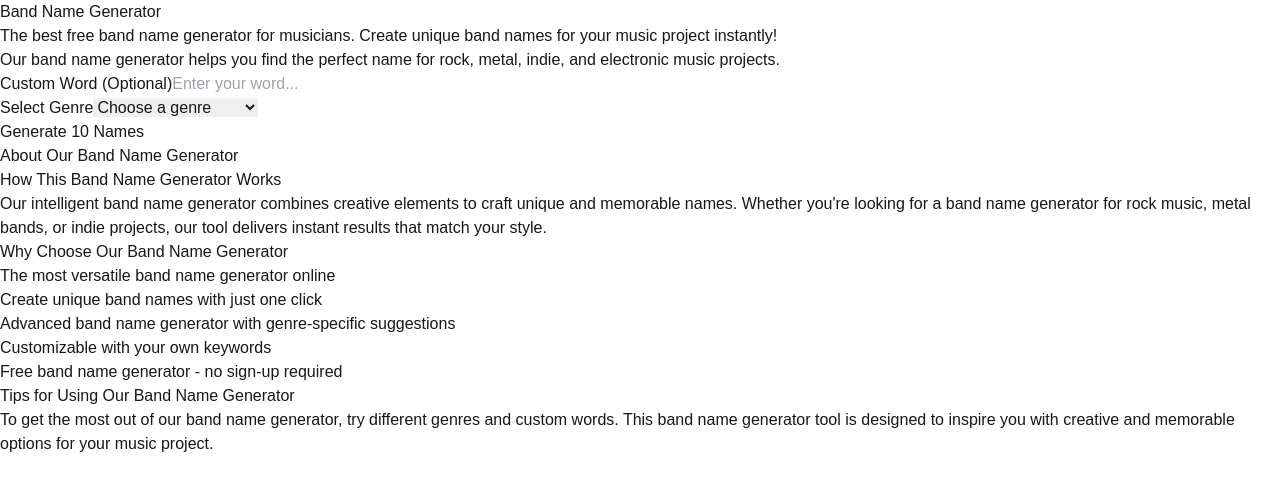
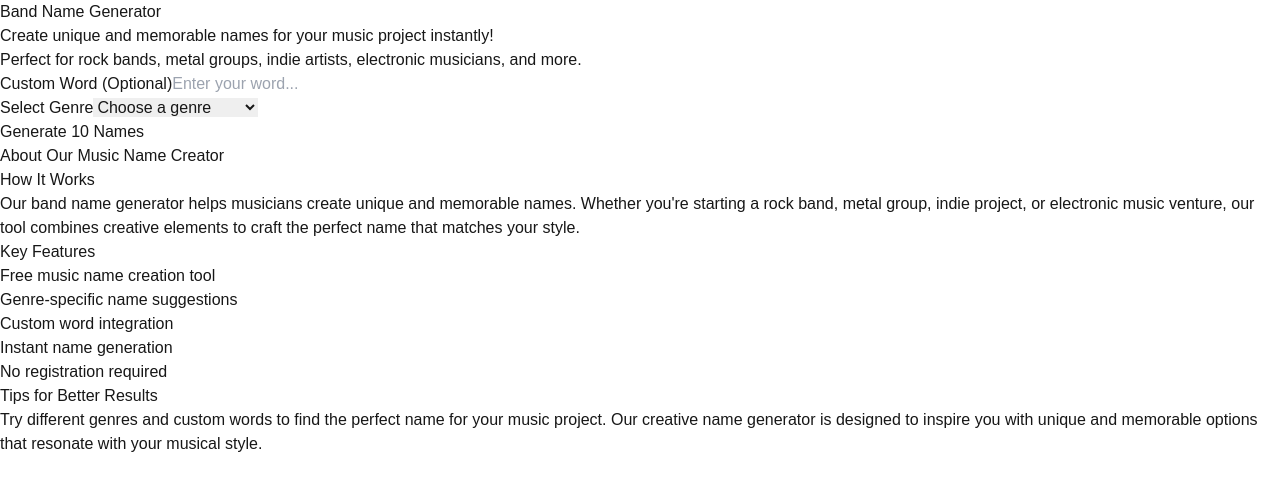
Before and after one commit to nn-niuge/band-name-generator, a Next.js app: page / in a window 1280 px wide. Shown: the top 490 px of the page. Built offline with nearby package versions, Linux system fonts and the light colour scheme.

Commit message:
Update page.tsx
Adjust keyword density to 1.3% for optimal SEO

```diff
--- a/src/app/page.tsx
+++ b/src/app/page.tsx
@@ -117,10 +117,10 @@ export default function Home() {
             Band Name Generator
           </h1>
           <p className="text-base sm:text-lg md:text-xl text-gray-600 px-2 mb-2">
-            The best free band name generator for musicians. Create unique band names for your music project instantly!
+            Create unique and memorable names for your music project instantly!
           </p>
           <p className="text-sm sm:text-base text-gray-500 px-2">
-            Our band name generator helps you find the perfect name for rock, metal, indie, and electronic music projects.
+            Perfect for rock bands, metal groups, indie artists, electronic musicians, and more.
           </p>
         </div>
 
@@ -244,36 +244,37 @@ export default function Home() {
 
         <div className="mt-12 w-full max-w-4xl bg-white rounded-2xl shadow-lg p-6 mx-4">
           <h2 className="text-2xl sm:text-3xl font-bold mb-6 text-center text-blue-600">
-            About Our Band Name Generator
+            About Our Music Name Creator
           </h2>
 
           <div className="space-y-6 text-gray-600">
             <div>
-              <h3 className="text-lg sm:text-xl font-semibold mb-2 text-gray-800">How This Band Name Generator Works</h3>
+              <h3 className="text-lg sm:text-xl font-semibold mb-2 text-gray-800">How It Works</h3>
               <p className="text-sm sm:text-base leading-relaxed">
-                Our intelligent band name generator combines creative elements to craft unique and memorable names.
-                Whether you're looking for a band name generator for rock music, metal bands, or indie projects,
-                our tool delivers instant results that match your style.
+                Our band name generator helps musicians create unique and memorable names.
+                Whether you're starting a rock band, metal group, indie project, or electronic
+                music venture, our tool combines creative elements to craft the perfect name
+                that matches your style.
               </p>
             </div>
 
             <div>
-              <h3 className="text-lg sm:text-xl font-semibold mb-2 text-gray-800">Why Choose Our Band Name Generator</h3>
+              <h3 className="text-lg sm:text-xl font-semibold mb-2 text-gray-800">Key Features</h3>
               <ul className="text-sm sm:text-base space-y-2 pl-4 list-disc">
-                <li>The most versatile band name generator online</li>
-                <li>Create unique band names with just one click</li>
-                <li>Advanced band name generator with genre-specific suggestions</li>
-                <li>Customizable with your own keywords</li>
-                <li>Free band name generator - no sign-up required</li>
+                <li>Free music name creation tool</li>
+                <li>Genre-specific name suggestions</li>
+                <li>Custom word integration</li>
+                <li>Instant name generation</li>
+                <li>No registration required</li>
               </ul>
             </div>
 
             <div>
-              <h3 className="text-lg sm:text-xl font-semibold mb-2 text-gray-800">Tips for Using Our Band Name Generator</h3>
+              <h3 className="text-lg sm:text-xl font-semibold mb-2 text-gray-800">Tips for Better Results</h3>
               <p className="text-sm sm:text-base leading-relaxed">
-                To get the most out of our band name generator, try different genres and custom words.
-                This band name generator tool is designed to inspire you with creative and memorable options
-                for your music project.
+                Try different genres and custom words to find the perfect name for your music project.
+                Our creative name generator is designed to inspire you with unique and memorable options
+                that resonate with your musical style.
               </p>
             </div>
           </div>
```
